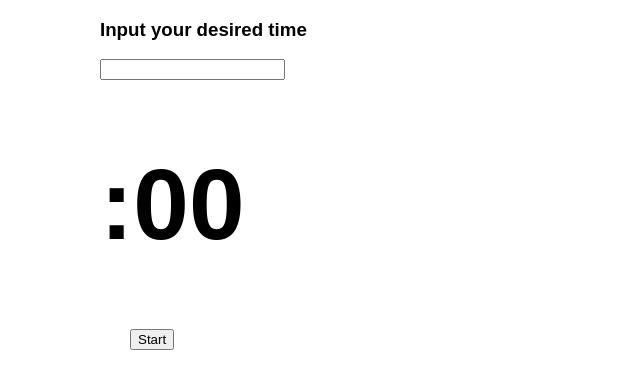
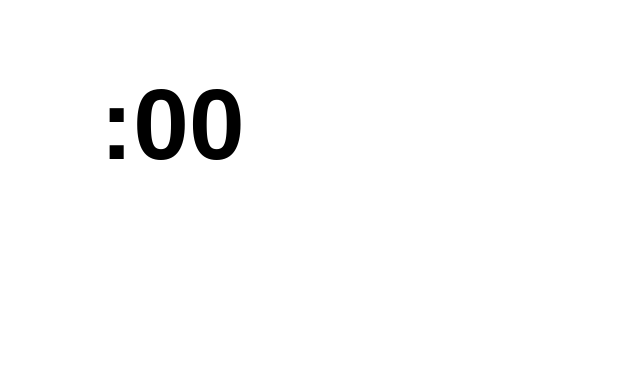
Before and after one commit to jaamaalxyz/react-countdown-timer, a React (Create React App) app: page / in a window 1280 px wide. Both pictures are taken after a click on the button "Start". Shown: the top 388 px of the page, without its empty margins (0-640 px from the left). Built offline with nearby package versions, Linux system fonts and the light colour scheme.

Commit message:
end0foffice

```diff
--- a/package.json
+++ b/package.json
@@ -3,6 +3,7 @@
   "version": "0.1.0",
   "private": true,
   "dependencies": {
+    "bootstrap": "^4.1.2",
     "react": "^16.4.1",
     "react-dom": "^16.4.1",
     "react-scripts": "1.1.4"
--- a/src/App.js
+++ b/src/App.js
@@ -9,66 +9,90 @@ class App extends React.Component {
     super(props);
     this.state = {
       seconds: '00',
-      minutes: ''
-    };
-
+      value: '',
+      isClicked : false
+    }
     this.secondsRemaining;
     this.intervalHandle;
     this.handleChange = this.handleChange.bind(this);
-
-  // method that triggers the countdown functionality
     this.startCountDown = this.startCountDown.bind(this);
     this.tick = this.tick.bind(this);
   }
 
   handleChange(event) {
     this.setState({
-      minutes: event.target.value
-    });
+      value: event.target.value
+    })
   }
 
   tick() {
     var min = Math.floor(this.secondsRemaining / 60);
     var sec = this.secondsRemaining - (min * 60);
+
     this.setState({
-      minutes: min,
-      seconds: sec
-    });
+      value: min,
+      seconds: sec,
+    })
 
     if (sec < 10) {
       this.setState({
         seconds: "0" + this.state.seconds,
-      });
+      })
+
     }
 
     if (min < 10) {
       this.setState({
         value: "0" + min,
-      });
+      })
+
     }
 
     if (min === 0 & sec === 0) {
       clearInterval(this.intervalHandle);
     }
 
-    this.secondsRemaining--;
+
+    this.secondsRemaining--
   }
 
   startCountDown() {
     this.intervalHandle = setInterval(this.tick, 1000);
-    let time = this.state.minutes;
+    let time = this.state.value;
     this.secondsRemaining = time * 60;
+    this.setState({
+      isClicked : true
+    })
   }
 
   render() {
+    const clicked = this.state.isClicked;
+    if(clicked){
     return (
-      <div className="App">
-        <TimerInput minutes ={this.state.minutes} handleChange={this.handleChange} />
-        <Timer minutes={this.state.minutes} seconds={this.state.seconds} />
-        <StartButton />
+      <div>
+        <div className="row">
+          <div className="col-md-4"></div>
+          <div className="col-md-4">
+            <Timer value={this.state.value} seconds={this.state.seconds} />
+          </div>
+        </div>
+      </div>
+    );
+    }else{
+      return (
+        <div>
+          <div className="row">
+            <div className="col-md-4"></div>
+            <div className="col-md-4">
+              <TimerInput value={this.state.value} handleChange={this.handleChange} />
+              <Timer value={this.state.value} seconds={this.state.seconds} />
+              <StartButton startCountDown={this.startCountDown} value={this.state.value} />
+            </div>
+          </div>
         </div>
       );
     }
   }
+}
 
 export default App;
--- a/src/components/StartButton.js
+++ b/src/components/StartButton.js
@@ -4,7 +4,7 @@ class StartButton extends Component {
   render() {
     return (
       <div style={{ marginLeft: 130 }}>
-        <button>Start</button>
+        <button onClick={this.props.startCountDown}>Start</button>
       </div>
     );
   }
```
Also changed, not shown: 1 other file (tests, documents, lock files or other folders). Lines whose indentation alone changed are shown as unchanged.
